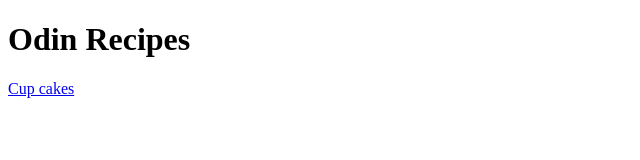
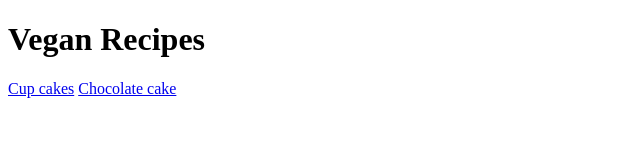
Before and after one commit to ggnino/odin-recipes, a plain HTML site: page index.html in a window 1280 px wide. Shown: the whole page, without its empty margins (0-640 px from the left). Drawn offline with Linux system fonts and the light colour scheme.

Commit message:
Added new recipe link to homepage
Added a new recipe link for the vegan chocolate cake.

```diff
--- a/index.html
+++ b/index.html
@@ -7,8 +7,9 @@
         <title>Recipes</title>
     </head>
     <body>
-        <h1>Odin Recipes</h1>
+        <h1>Vegan Recipes</h1>
 
         <a href="./recipes/cupcakes.html">Cup cakes</a>
+        <a href="./recipes/chocolate-cake.html">Chocolate cake</a>
     </body>
 </html>
```
